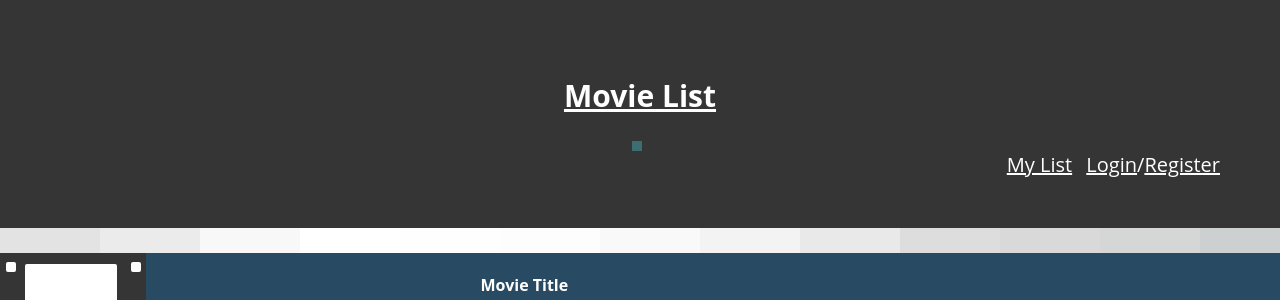
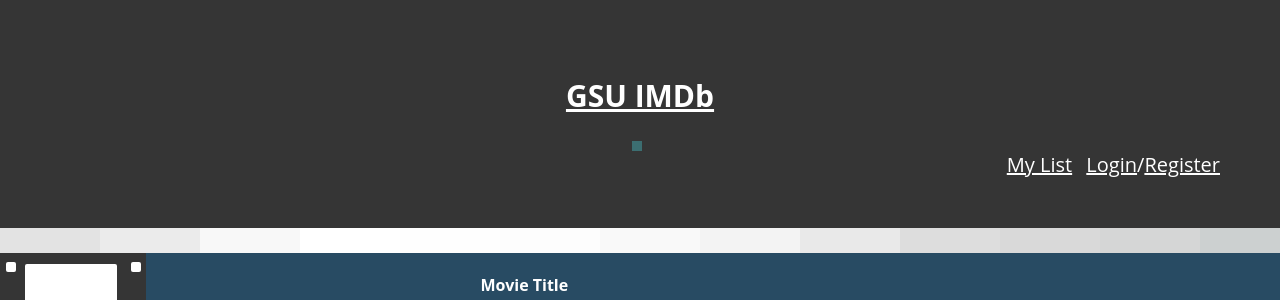
Before and after one commit to MarkCZJ/CSC2720-Group-Project, a Django app: page /movies/ in a window 1280 px wide. Shown: the top 300 px of the page. Run offline with Django 3.2, Linux system fonts and the light colour scheme.

Commit message:
Update index.html
changed the name of the website

```diff
--- a/MovieRatings/movies/templates/movies/index.html
+++ b/MovieRatings/movies/templates/movies/index.html
@@ -372,7 +372,7 @@ th{
 <body>
     <!-- title logo/banner -->
     <section class="header">
-        <h1><a href="index">Movie List</a></h1>
+        <h1><a href="index">GSU IMDb</a></h1>
         <div class="animationtest"></div>
         <!-- subheading -->
         <form name='search' method="GET" action="{% url 'movies:search' %}"></form>
```
